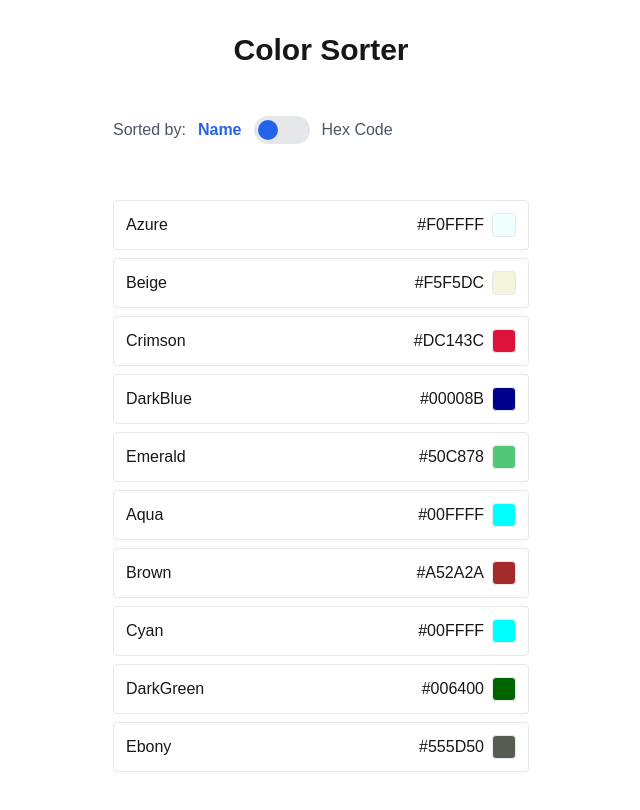
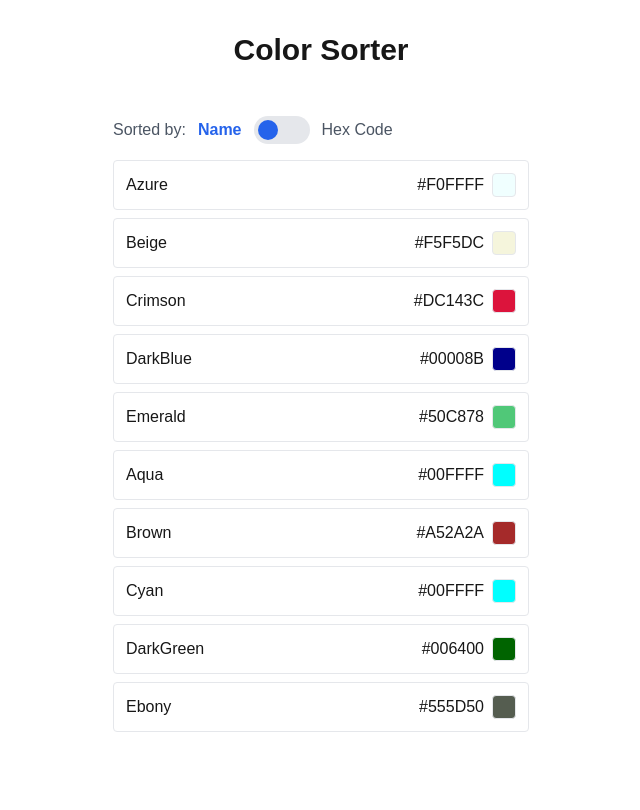
Before and after one commit to dingtianding/nextjs-colorapp, a Next.js app in the folder color-sorter/: page / in a window 1280 px wide. Shown: the top 810 px of the page, without its empty margins (319-959 px from the left). Built offline with nearby package versions, Linux system fonts and the light colour scheme.

Commit message:
feature: split ColorList into smaller components

```diff
--- /dev/null
+++ b/color-sorter/app/components/ColorCard.tsx
@@ -0,0 +1,20 @@
+import { Color } from '@/types/color';
+
+interface ColorCardProps {
+  color: Color;
+}
+
+export default function ColorCard({ color }: ColorCardProps) {
+  return (
+    <div className="flex items-center justify-between p-3 border rounded">
+      <span>{color.name}</span>
+      <div className="flex items-center gap-2">
+        <span>{color.hexCode}</span>
+        <div
+          className="w-6 h-6 border rounded"
+          style={{ backgroundColor: color.hexCode }}
+        />
+      </div>
+    </div>
+  );
+}
--- a/color-sorter/app/components/ColorList.tsx
+++ b/color-sorter/app/components/ColorList.tsx
@@ -1,104 +1,28 @@
 'use client';
+import { Color } from '@/types/color';
+import { useState } from 'react';
+import SortToggle from './SortToggle';
+import ColorCard from './ColorCard';
 
-import { Color } from '@/types/color';
-import { useState, useEffect } from 'react';
-
-interface ColorListProps {
-  initialColors: Color[];
-}
-
-export default function ColorList({ initialColors }: ColorListProps) {
-  const [colors, setColors] = useState<Color[]>([]);
+export default function ColorList({ initialColors }: { initialColors: Color[] }) {
+  const [colors, setColors] = useState<Color[]>(initialColors);
   const [sortByHex, setSortByHex] = useState(false);
-  const [loading, setLoading] = useState(true);
-  const [showContent, setShowContent] = useState(false);
-
-  useEffect(() => {
-    // Simulate loading delay
-    setTimeout(() => {
-      setColors(initialColors);
-      setLoading(false);
-      // Add a small delay before showing content to ensure smooth transition animation
-      setTimeout(() => {
-        setShowContent(true);
-      }, 100);
-    }, 2000);
-  }, [initialColors]);
 
   const toggleSort = () => {
     setSortByHex(!sortByHex);
-
     setColors([...colors].sort((a, b) => {
-      return !sortByHex ?
-        a.hexCode.localeCompare(b.hexCode) :
-        a.name.localeCompare(b.name);
+      return sortByHex
+        ? a.hexCode.localeCompare(b.hexCode)
+        : a.name.localeCompare(b.name);
     }));
   };
 
   return (
     <div className="max-w-md mx-auto p-4">
-        {/* Sorting Button */}
-      <div className="mb-4 flex items-center gap-3">
-        <span className="text-gray-600">Sorted by:</span>
-        <span className={`${!sortByHex ? 'font-bold text-blue-600' : 'text-gray-600'}`}>
-          Name
-        </span>
-        <button
-          onClick={toggleSort}
-          className="w-14 h-7 bg-gray-200 rounded-full p-1 duration-300 ease-in-out"
-        >
-          <div
-            className={`bg-blue-600 w-5 h-5 rounded-full transform duration-300 ease-in-out ${
-              sortByHex ? 'translate-x-7' : ''
-            }`}
-          />
-        </button>
-        <span className={`${sortByHex ? 'font-bold text-blue-600' : 'text-gray-600'}`}>
-          Hex Code
-        </span>
-      </div>
-
-      {/* Color List */}
+      <SortToggle sortByHex={sortByHex} onToggle={toggleSort} />
       <div className="space-y-2">
-        <p className={`text-gray-500 italic text-center mb-4 transition-colors duration-300 whitespace-nowrap mx-auto ${loading ? 'text-white' : ''}`}>
-          {loading ? 'Simulated 2 second loading delay...' : '\u00A0'}
-        </p>
-        {[...Array(10)].map((_, i) => (
-          <div
-            key={`color-${i}`}
-            className={`flex items-center justify-between p-3 border rounded ${
-              loading ? 'animate-pulse' : ''
-            }`}
-          >
-            {loading ? (
-              <>
-                <div className="h-4 w-24 bg-gray-200 rounded"></div>
-                <div className="flex items-center gap-2">
-                  <div className="h-4 w-16 bg-gray-200 rounded"></div>
-                  <div className="w-6 h-6 bg-gray-200 rounded"></div>
-                </div>
-              </>
-            ) : (
-              colors[i] && (
-                <>
-                  <span className={`transition-all duration-500 ${
-                    showContent ? 'opacity-100 translate-y-0' : 'opacity-0 translate-y-4'
-                  }`}>{colors[i].name}</span>
-                  <div className="flex items-center gap-2">
-                    <span className={`transition-all duration-500 ${
-                      showContent ? 'opacity-100 translate-y-0' : 'opacity-0 translate-y-4'
-                    }`}>{colors[i].hexCode}</span>
-                    <div
-                      className={`w-6 h-6 border rounded transition-all duration-500 ${
-                        showContent ? 'opacity-100' : 'opacity-0'
-                      }`}
-                      style={{ backgroundColor: colors[i].hexCode }}
-                    />
-                  </div>
-                </>
-              )
-            )}
-          </div>
+        {colors.map((color) => (
+          <ColorCard key={color.name} color={color} />
         ))}
       </div>
     </div>
--- /dev/null
+++ b/color-sorter/app/components/SortToggle.tsx
@@ -0,0 +1,30 @@
+import { Color } from '@/types/color';
+
+interface SortToggleProps {
+  sortByHex: boolean;
+  onToggle: () => void;
+}
+
+export default function SortToggle({ sortByHex, onToggle }: SortToggleProps) {
+  return (
+    <div className="mb-4 flex items-center gap-3">
+      <span className="text-gray-600">Sorted by:</span>
+      <span className={`${!sortByHex ? 'font-bold text-blue-600' : 'text-gray-600'}`}>
+        Name
+      </span>
+      <button
+        onClick={onToggle}
+        className="w-14 h-7 bg-gray-200 rounded-full p-1 duration-300 ease-in-out"
+      >
+        <div
+          className={`bg-blue-600 w-5 h-5 rounded-full transform duration-300 ease-in-out ${
+            sortByHex ? 'translate-x-7' : ''
+          }`}
+        />
+      </button>
+      <span className={`${sortByHex ? 'font-bold text-blue-600' : 'text-gray-600'}`}>
+        Hex Code
+      </span>
+    </div>
+  );
+}
```
